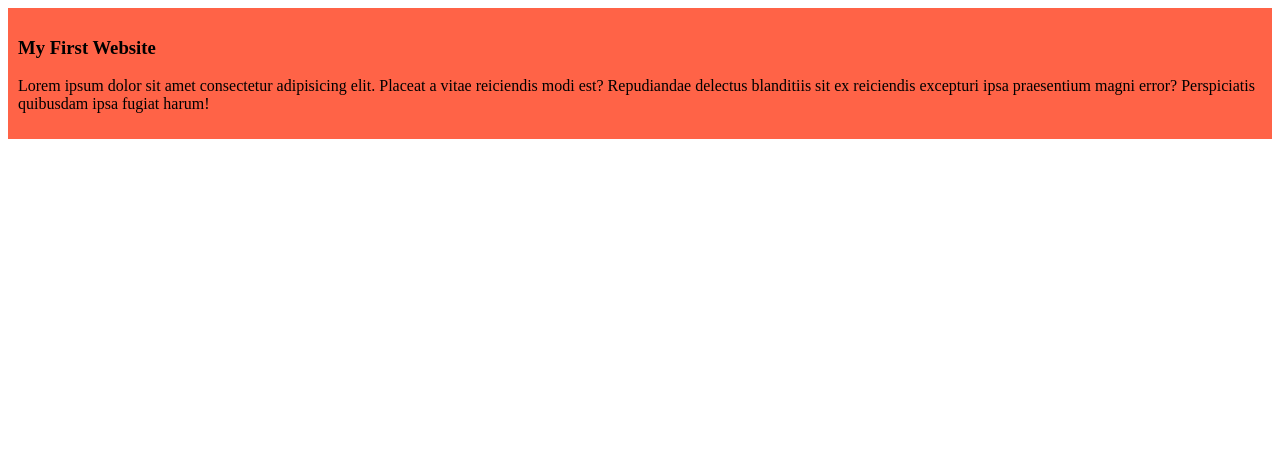
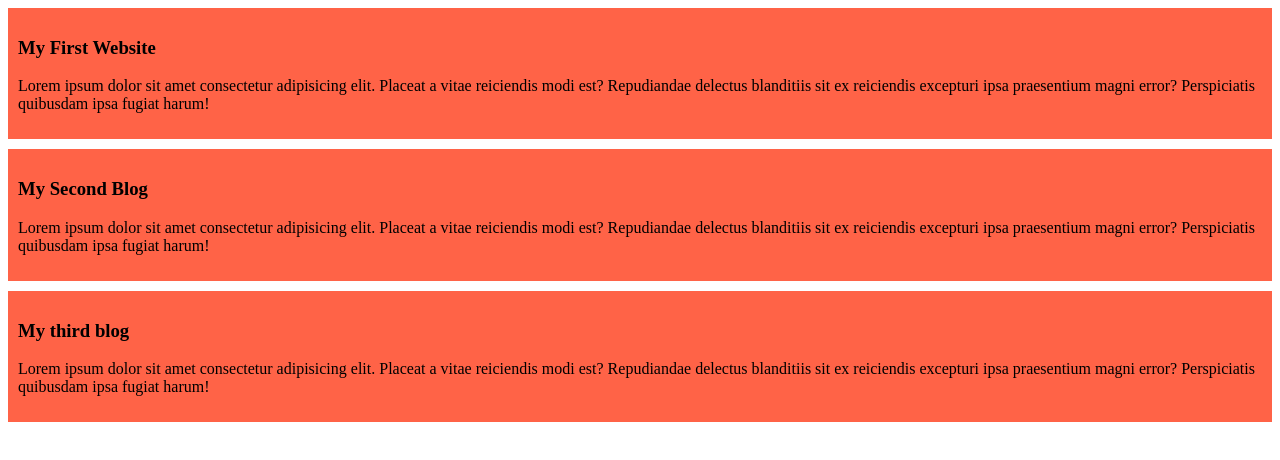
Before and after one commit to Kawsaralam1/my-simple-website, a plain HTML site: page index.html in a window 1280 px wide. Drawn offline with Linux system fonts and the light colour scheme.

Commit message:
added second and third blog

```diff
--- a/index.html
+++ b/index.html
@@ -11,5 +11,13 @@
         <h3>My First Website</h3>
         <p>Lorem ipsum dolor sit amet consectetur adipisicing elit. Placeat a vitae reiciendis modi est? Repudiandae delectus blanditiis sit ex reiciendis excepturi ipsa praesentium magni error? Perspiciatis quibusdam ipsa fugiat harum!</p>
     </div>
+    <div>
+        <h3>My Second Blog</h3>
+        <p>Lorem ipsum dolor sit amet consectetur adipisicing elit. Placeat a vitae reiciendis modi est? Repudiandae delectus blanditiis sit ex reiciendis excepturi ipsa praesentium magni error? Perspiciatis quibusdam ipsa fugiat harum!</p>
+    </div>
+    <div>
+        <h3>My third blog</h3>
+        <p>Lorem ipsum dolor sit amet consectetur adipisicing elit. Placeat a vitae reiciendis modi est? Repudiandae delectus blanditiis sit ex reiciendis excepturi ipsa praesentium magni error? Perspiciatis quibusdam ipsa fugiat harum!</p>
+    </div>
 </body>
 </html>
--- a/styles/style.css
+++ b/styles/style.css
@@ -1,4 +1,5 @@
 div{
     background-color: tomato;
     padding:10px;
+    margin-bottom:10px;
 }
```
